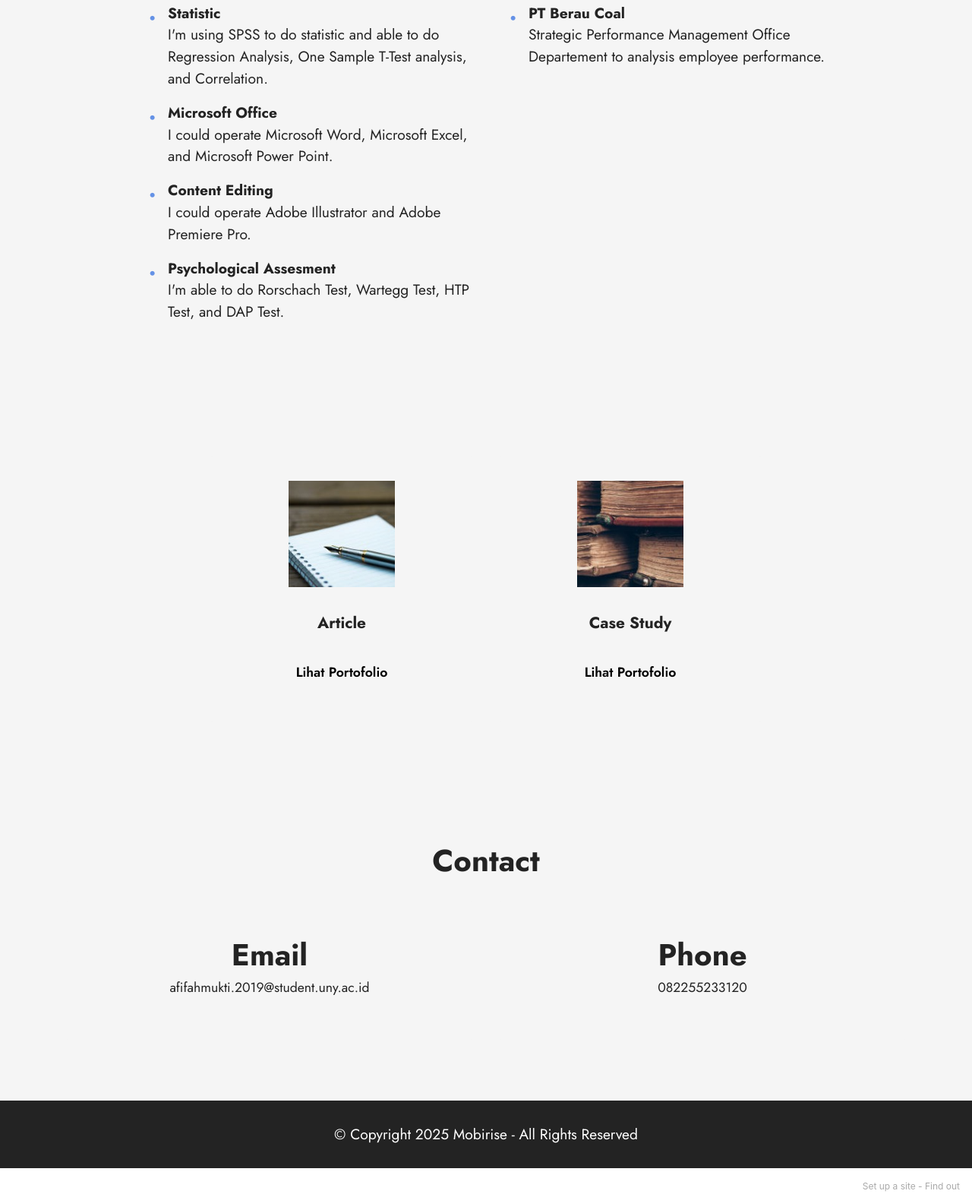
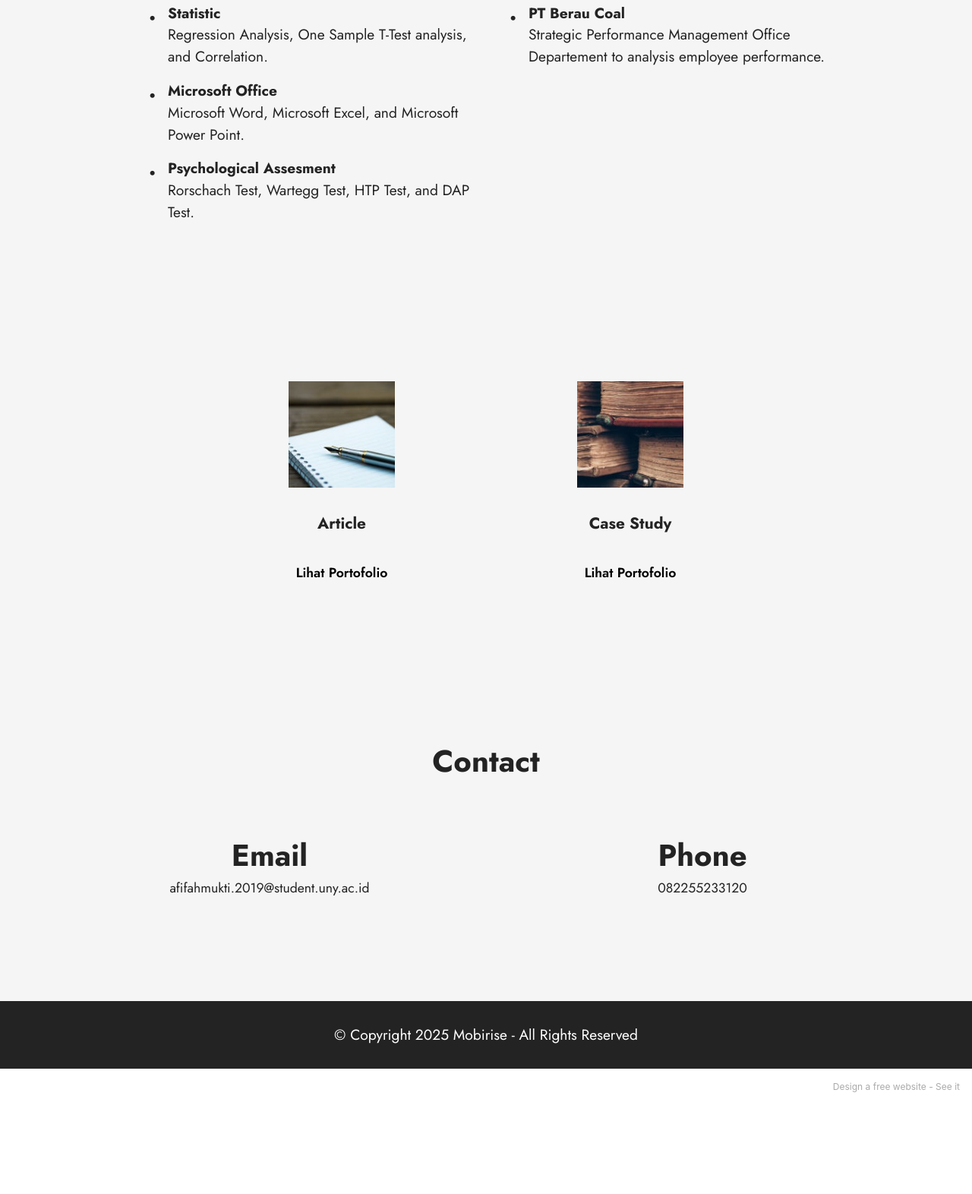
Before and after one commit to fifhm/fifhm.github.io, a plain HTML site: page index.html in a window 1280 px wide. Shown: the part 2086-3658 px from the top of the page at 76% size. After the commit the page ends 3541 px from the top, so only its background shows below. Drawn offline with Linux system fonts and the light colour scheme.

Commit message:
create github pages

```diff
--- a/assets/mobirise/css/mbr-additional.css
+++ b/assets/mobirise/css/mbr-additional.css
@@ -1142,7 +1142,7 @@ a {
   position: absolute;
   left: -1.6rem;
   content: "\2022";
-  color: #6592e6;
+  color: #232323;
   font-weight: bold;
   font-size: 2rem;
   width: 1.6rem;
--- a/index.html
+++ b/index.html
@@ -162,7 +162,7 @@
                 <div class="row justify-content-center">
                     <div class="col-12 col-lg-6">
                         <ul class="list mbr-fonts-style display-7">
-                            <li><strong>Statistic</strong><br><span style="font-size: 1.2rem;">I'm using SPSS to do statistic and able to do Regression Analysis, One Sample T-Test analysis, and Correlation.</span><br></li><li><strong>Microsoft Office<br></strong><span style="font-size: 1.2rem;">I could operate Microsoft Word, Microsoft Excel, and Microsoft Power Point.</span></li><li><strong>Content Editing<br></strong><span style="font-size: 1.2rem;">I could operate Adobe Illustrator and Adobe Premiere Pro.</span></li><li><strong>Psychological Assesment<br></strong><span style="font-size: 1.2rem;">I'm able to do Rorschach Test, Wartegg Test, HTP Test, and DAP Test.</span></li>
+                            <li><strong>Statistic</strong><br><span style="font-size: 1.2rem;">Regression Analysis, One Sample T-Test analysis, and Correlation.</span><br></li><li><strong>Microsoft Office<br></strong><span style="font-size: 1.2rem;">Microsoft Word, Microsoft Excel, and Microsoft Power Point.</span></li><li><strong>Psychological Assesment<br></strong><span style="font-size: 1.2rem;">Rorschach Test, Wartegg Test, HTP Test, and DAP Test.</span></li>
                         </ul>
                     </div>
                     <div class="col-12 col-lg-6">
@@ -277,7 +277,7 @@
             </div>
         </div>
     </div>
-</section><section style="background-color: #fff; font-family: -apple-system, BlinkMacSystemFont, 'Segoe UI', 'Roboto', 'Helvetica Neue', Arial, sans-serif; color:#aaa; font-size:12px; padding: 0; align-items: center; display: flex;"><a href="https://mobirise.site/m" style="flex: 1 1; height: 3rem; padding-left: 1rem;"></a><p style="flex: 0 0 auto; margin:0; padding-right:1rem;">Set up a site - <a href="https://mobirise.site/v" style="color:#aaa;">Find out</a></p></section><script src="assets/bootstrap/js/bootstrap.bundle.min.js"></script>  <script src="assets/smoothscroll/smooth-scroll.js"></script>  <script src="assets/ytplayer/index.js"></script>  <script src="assets/dropdown/js/navbar-dropdown.js"></script>  <script src="assets/theme/js/script.js"></script>
+</section><section style="background-color: #fff; font-family: -apple-system, BlinkMacSystemFont, 'Segoe UI', 'Roboto', 'Helvetica Neue', Arial, sans-serif; color:#aaa; font-size:12px; padding: 0; align-items: center; display: flex;"><a href="https://mobirise.site/m" style="flex: 1 1; height: 3rem; padding-left: 1rem;"></a><p style="flex: 0 0 auto; margin:0; padding-right:1rem;">Design a free website - <a href="https://mobirise.site/w" style="color:#aaa;">See it</a></p></section><script src="assets/bootstrap/js/bootstrap.bundle.min.js"></script>  <script src="assets/smoothscroll/smooth-scroll.js"></script>  <script src="assets/ytplayer/index.js"></script>  <script src="assets/dropdown/js/navbar-dropdown.js"></script>  <script src="assets/theme/js/script.js"></script>
 
 
 </body>
```
Also changed, not shown: 1 other file.
